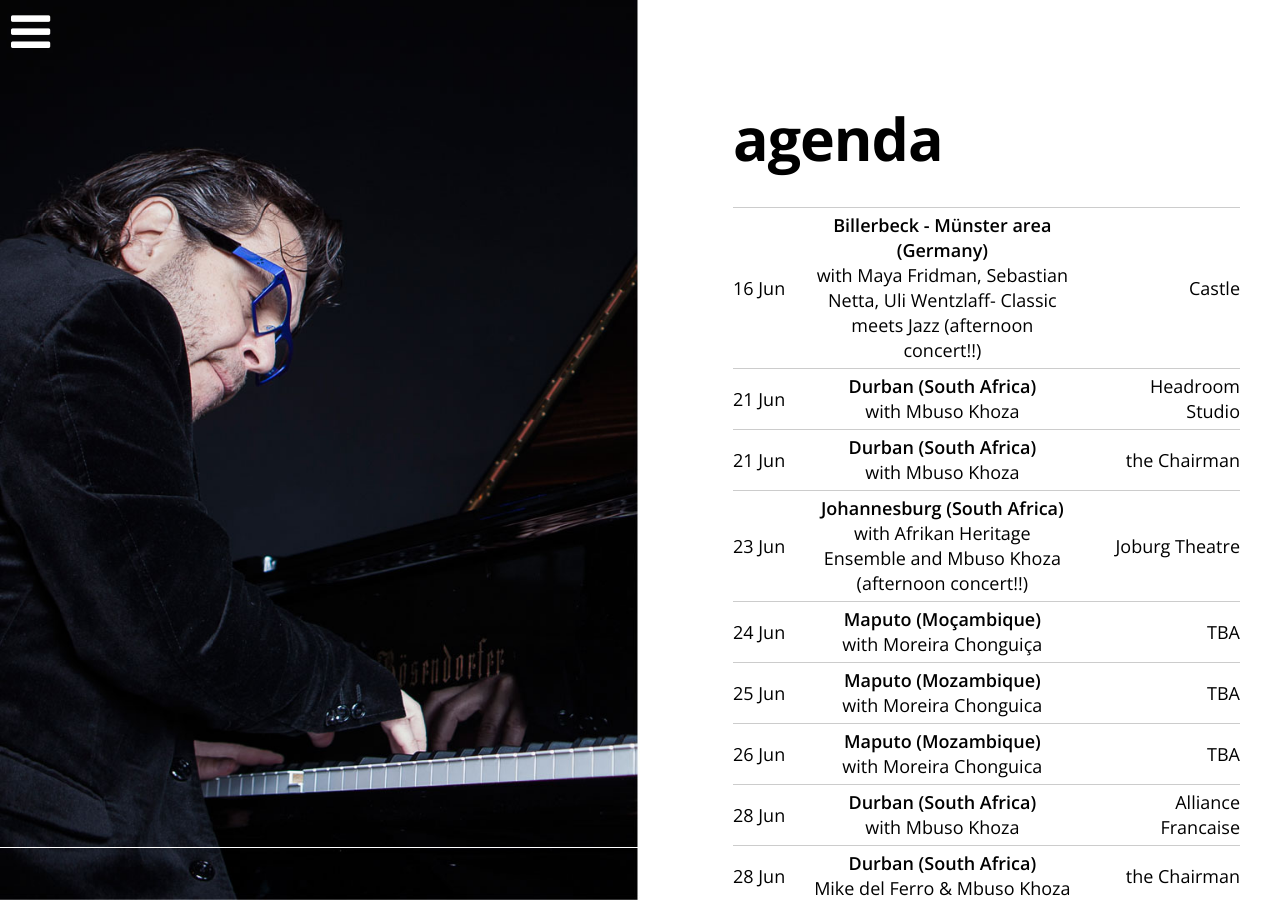
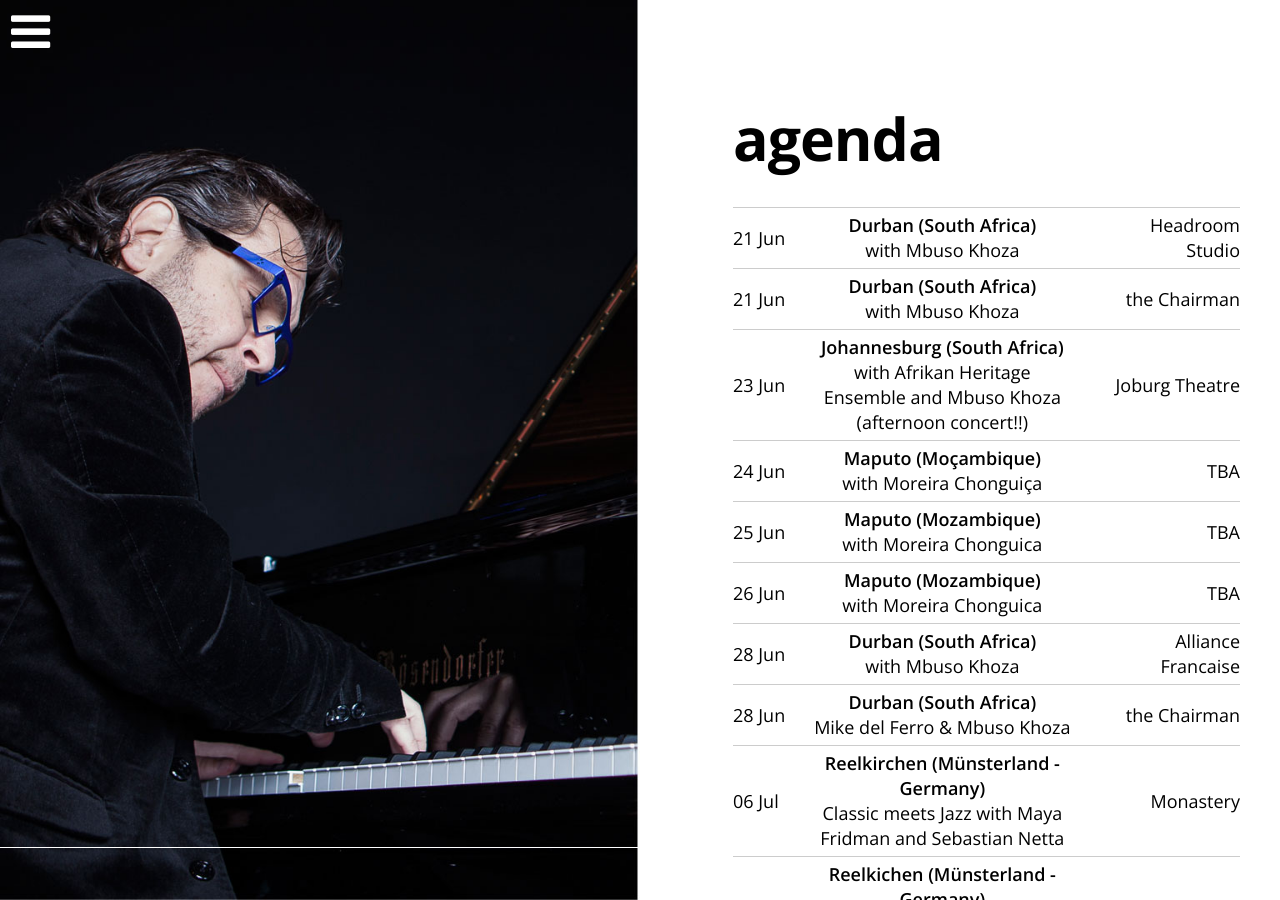
Before and after one commit to mikedelferro/website, a Jekyll site: the page built from agenda.html, in a window 1280 px wide and 900 px high. Built offline with Jekyll 4.4.1, drawn with Linux system fonts in a browser that asks for light colours; nearby versions of some CDN libraries; some of the changed text lies outside the part shown.

Commit message:
Updated '_config.yml' via CloudCannon

```diff
--- a/_config.yml
+++ b/_config.yml
@@ -75,9 +75,9 @@
   - title: >-
       with Maya Fridman, Sebastian Netta, Uli Wentzlaff- Classic meets Jazz
       (afternoon concert!!)
-    date: 2019-06-16 15:00:00
-    location: Castle
-    venue: Billerbeck - Münster area (Germany)
+    date: 2019-08-25 15:00:00
+    location: Berkelfestival
+    venue: Gescher - Münster area (Germany)
     url: 'http://wuw.netta.de'
   - title: Yoga Concert with Sebastian Netta
     date: 2019-07-07 20:00:00
```
